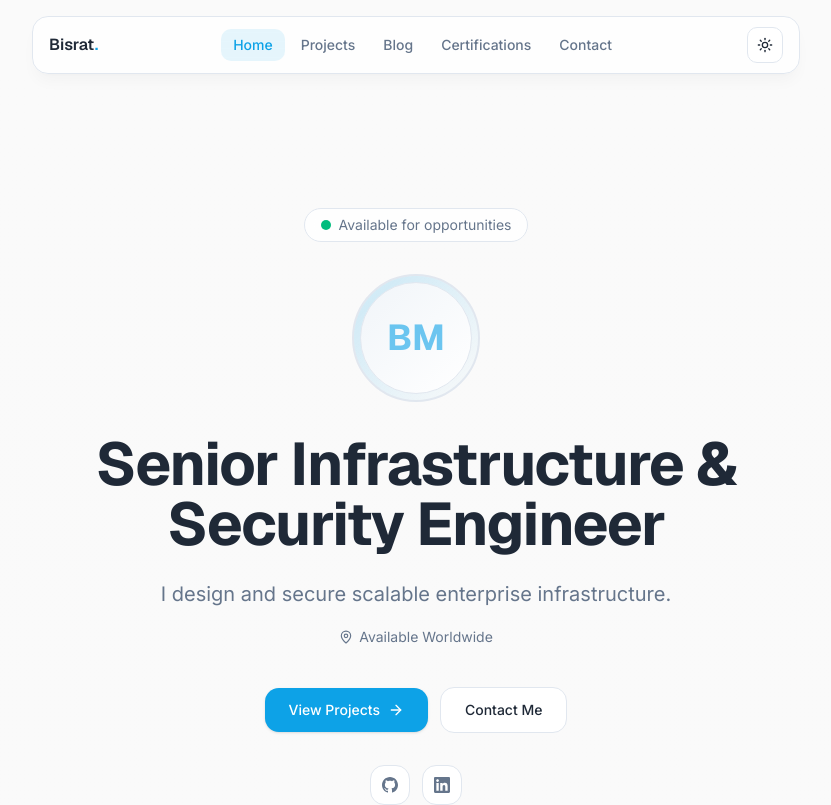
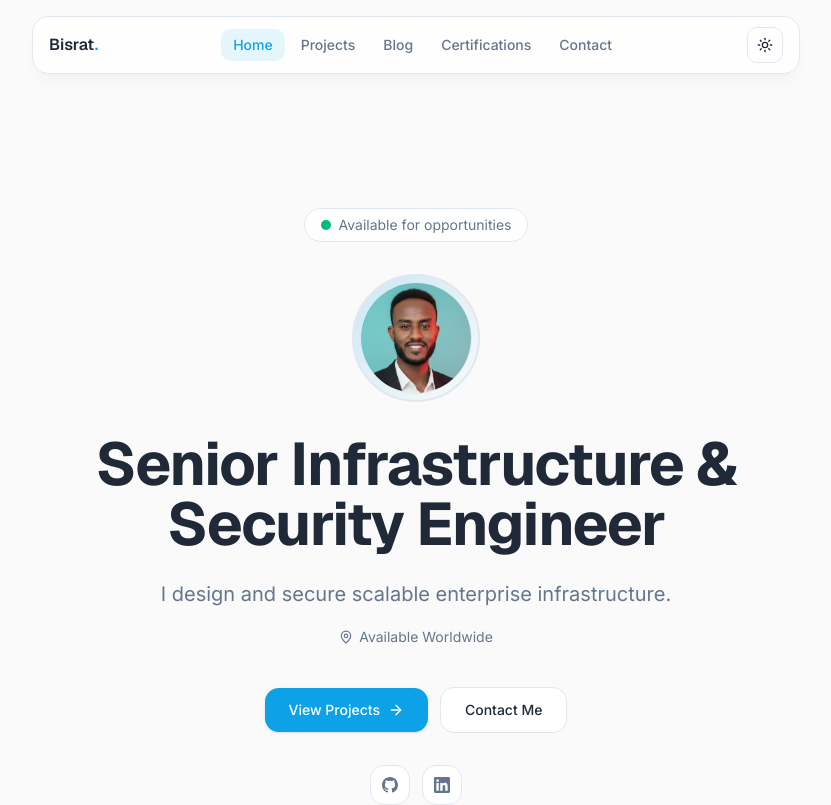
Before and after one commit to Bisrat-Melknew/Bisrat-Melknew.github.io, a Next.js app: page / in a window 1280 px wide. Shown: the top 805 px of the page, without its empty margins (224-1055 px from the left). Built offline with nearby package versions, Linux system fonts and the light colour scheme.

Commit message:
Update default theme to light and configure user avatar image

```diff
--- a/src/app/layout.tsx
+++ b/src/app/layout.tsx
@@ -75,7 +75,7 @@ export default function RootLayout({
       <body className="min-h-screen flex flex-col antialiased">
         <ThemeProvider
           attribute="class"
-          defaultTheme="system"
+          defaultTheme="light"
           enableSystem
           disableTransitionOnChange
         >
--- a/src/components/home/hero.tsx
+++ b/src/components/home/hero.tsx
@@ -33,10 +33,27 @@ export function Hero() {
           <FadeIn delay={0.1}>
             <div className="mb-8 relative">
               <div className="h-28 w-28 md:h-32 md:w-32 rounded-full bg-gradient-to-br from-primary/20 via-primary/10 to-transparent border-2 border-border flex items-center justify-center">
-                <div className="h-24 w-24 md:h-28 md:w-28 rounded-full bg-gradient-to-br from-muted to-card border border-border flex items-center justify-center">
-                  <span className="font-heading text-3xl md:text-4xl font-bold text-primary/60">
-                    BM
-                  </span>
+                <div className="h-24 w-24 md:h-28 md:w-28 rounded-full overflow-hidden bg-gradient-to-br from-muted to-card border border-border flex items-center justify-center relative">
+                  <img
+                    src="/images/portrait.png"
+                    alt="Bisrat Melknew"
+                    className="h-full w-full object-cover"
+                    onError={(e) => {
+                      e.currentTarget.style.display = "none";
+                      const fallback = document.getElementById("portrait-fallback");
+                      if (fallback) {
+                        fallback.style.display = "flex";
+                      }
+                    }}
+                  />
+                  <div
+                    id="portrait-fallback"
+                    className="absolute inset-0 hidden items-center justify-center"
+                  >
+                    <span className="font-heading text-3xl md:text-4xl font-bold text-primary/60">
+                      BM
+                    </span>
+                  </div>
                 </div>
               </div>
             </div>
```
Also changed, not shown: bisrat picture.png (added), public/images/portrait.png (added).
